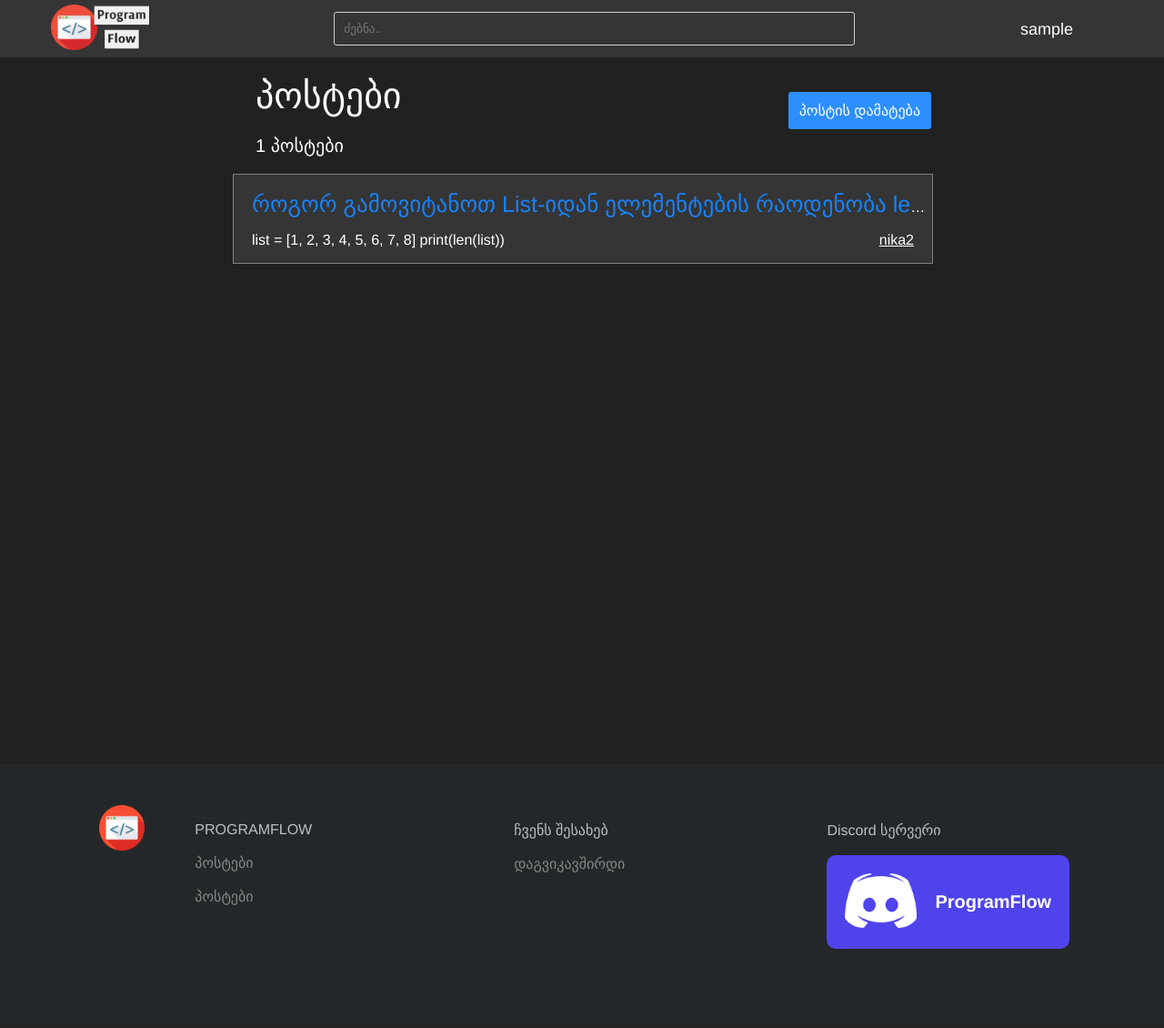
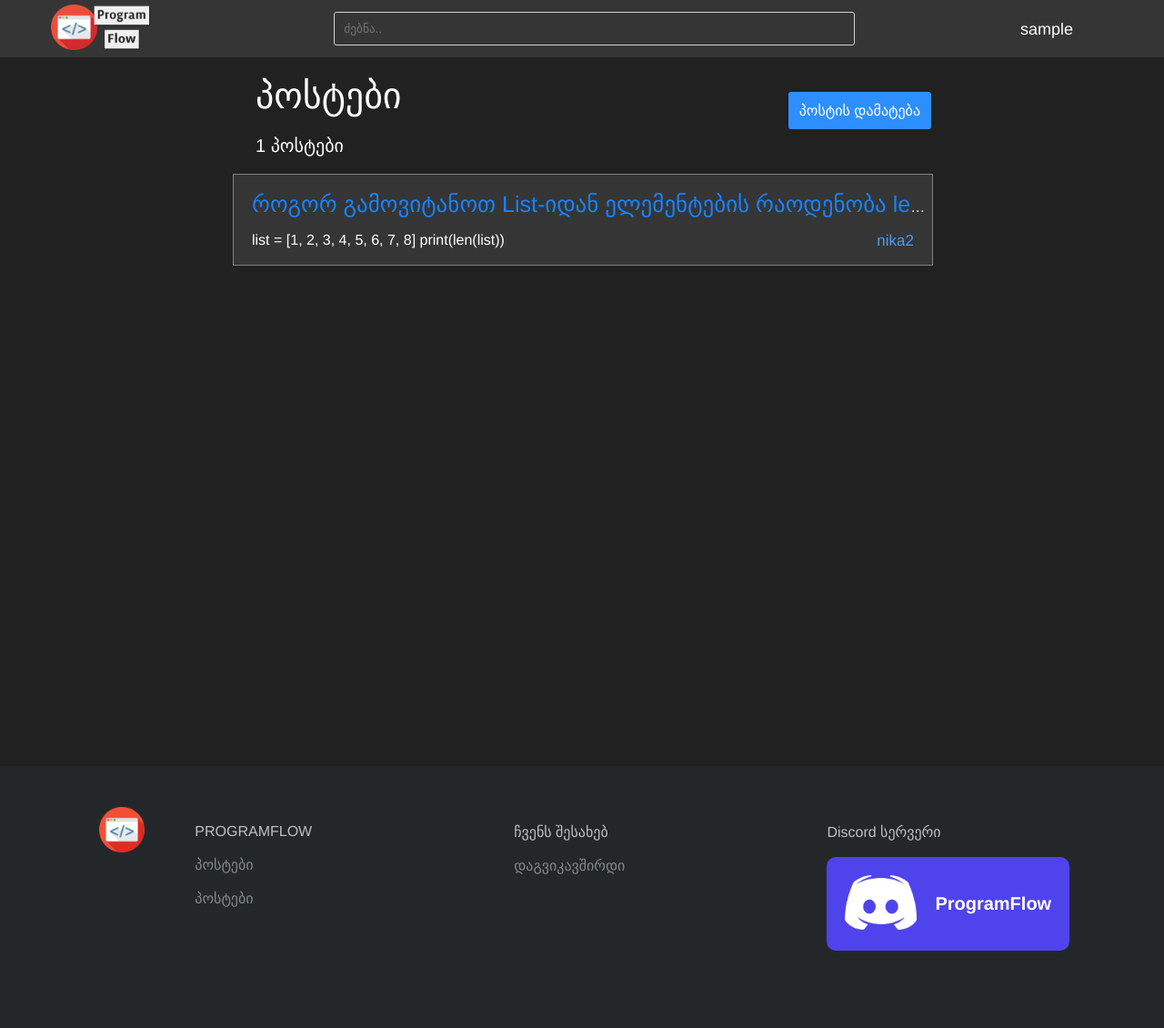
Before and after one commit to NikaKereselidze/ProgramFlow, a Flask app: page /posts in a window 1280 px wide. Shown: the whole page at 91% size. Before the commit the page ends 1043 px from the top, so only its background shows below. Run offline with Flask 2, Linux system fonts and the light colour scheme; the visitor is signed in with stand-in values (Sample User, id 1); data comes from the database, SQL or seed files in the repository.

Commit message:
Update posts.html

```diff
--- a/templates/posts.html
+++ b/templates/posts.html
@@ -27,7 +27,7 @@
                         <div class="codeDescOverflow">
                             <p class='postsCodeDesc'>{{post.code}}</p>
                         </div>
-                        <p><a href='/user/{{post.author_name}}' class='postAuthor'>{{post.author_name}}</a></p>
+                        <p><a href='/user/{{post.author_name}}' class='postsAuthor'>{{post.author_name}}</a></p>
                     </div>
                 </div>
             </div>
```
